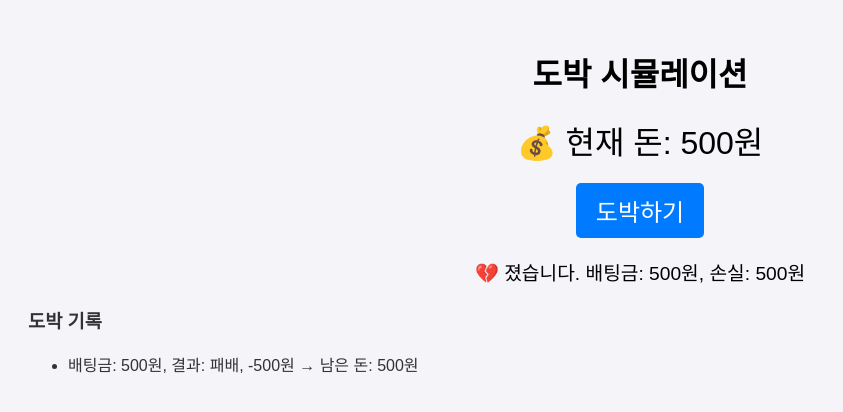
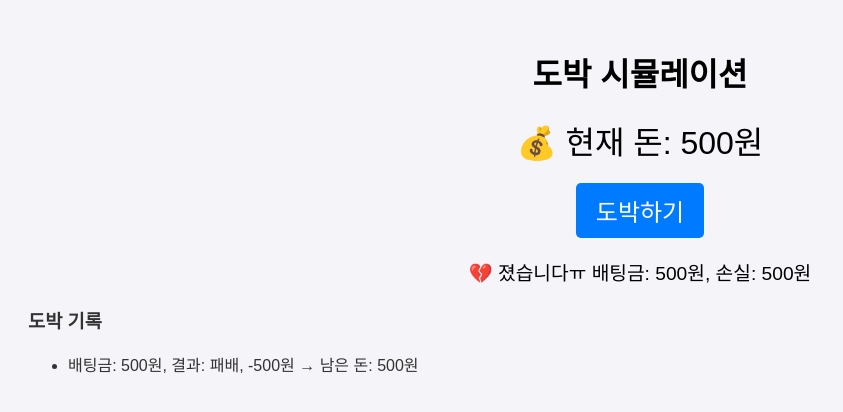
Before and after one commit to hanwonseok07/yangseo, a plain HTML site: page game1.html in a window 1280 px wide. Both pictures are taken after a click on the button "도박하기". Shown: the whole page, without its empty margins (0-843 px from the left). Drawn offline with Linux system fonts and the light colour scheme.

Commit message:
Update game1.html

```diff
--- a/game1.html
+++ b/game1.html
@@ -72,7 +72,7 @@
             } else {
                 change = -bet; // 패배 시 배팅 금액 잃음
                 money -= bet;
-                resultDisplay.textContent = `💔 졌습니다. 배팅금: ${bet}원, 손실: ${-change}원`;
+                resultDisplay.textContent = `💔 졌습니다ㅠ 배팅금: ${bet}원, 손실: ${-change}원`;
             }
 
             // 돈 표시 업데이트
```
